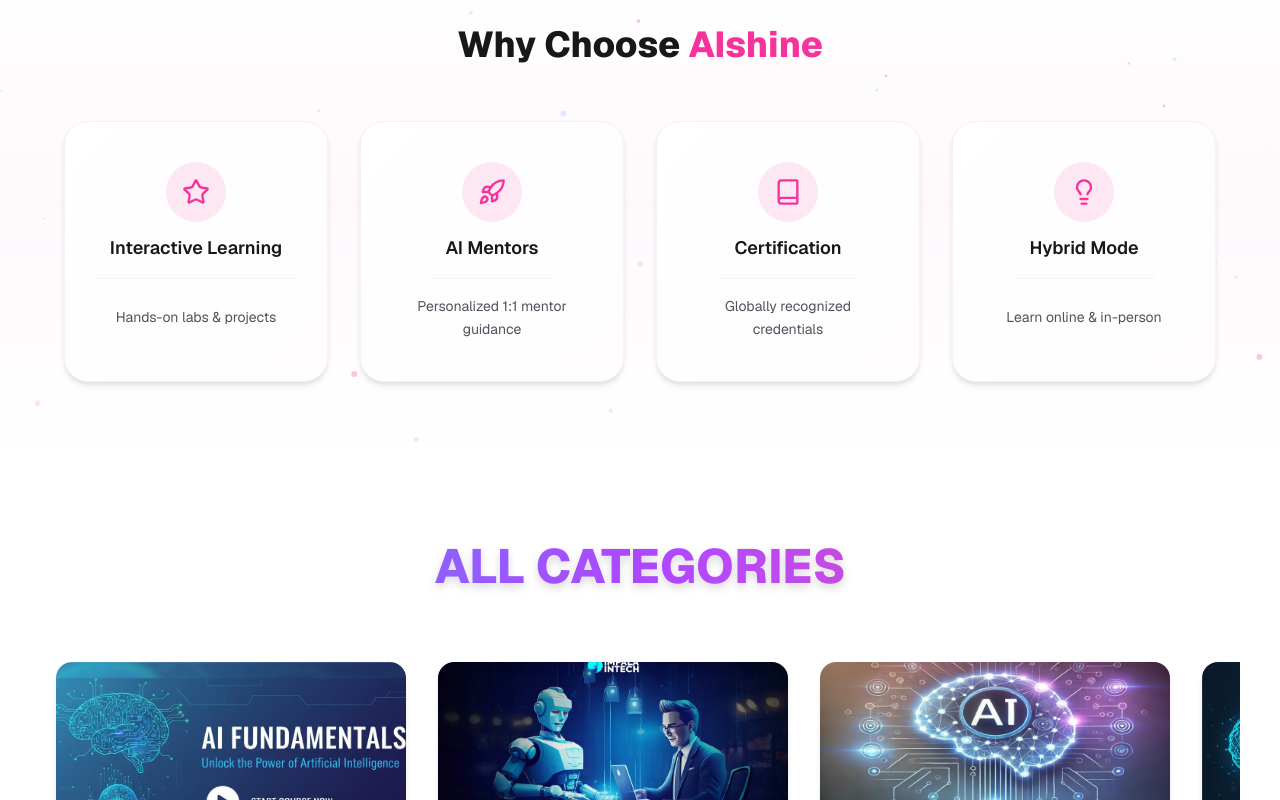
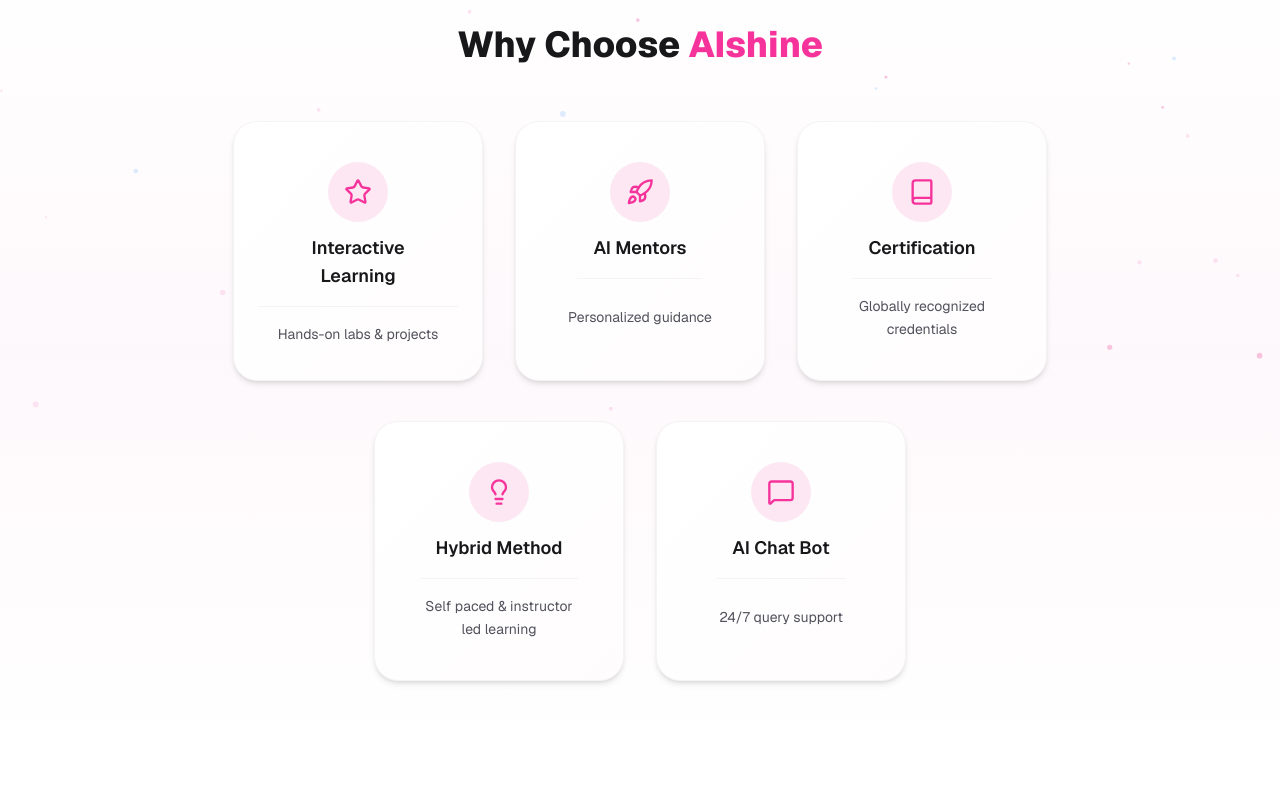
Before and after one commit to akshatmikki/aishinewebsite, a Next.js app: page / in a window 1280 px wide. Shown: the part 1680-2480 px from the top of the page. Built offline with nearby package versions, Linux system fonts and the light colour scheme.

Commit message:
boxes done..

```diff
--- a/app/page.tsx
+++ b/app/page.tsx
@@ -6,10 +6,9 @@
 import Link from "next/link";
 import { motion, AnimatePresence } from "framer-motion";
 import { Card, CardContent, CardHeader, CardTitle } from "@/components/ui/card";
-import { Star, Rocket, Book, Lightbulb } from "lucide-react";
+import { Star, Rocket, Book, Lightbulb, MessageSquare } from "lucide-react";
 import { useSearchParams } from "next/navigation";
 
-const benefitIcons = [Star, Rocket, Book, Lightbulb];
 const slides = [
   {
     id: 1,
@@ -109,15 +108,30 @@
 };
 
 const benefits = [
-  { title: "Interactive Learning", desc: "Hands-on labs & projects" },
-  { title: "AI Mentors", desc: "Personalized 1:1 mentor guidance" },
-  { title: "Certification", desc: "Globally recognized credentials" },
-  { title: "Hybrid Mode", desc: "Learn online & in-person" },
+  {
+    title: "Interactive Learning",
+    desc: "Hands-on labs & projects",
+    icon: Star,
+  },
+  { title: "AI Mentors", desc: "Personalized guidance", icon: Rocket },
+  {
+    title: "Certification",
+    desc: "Globally recognized credentials",
+    icon: Book,
+  },
+  {
+    title: "Hybrid Method",
+    desc: "Self paced & instructor led learning",
+    icon: Lightbulb,
+  },
+  { title: "AI Chat Bot", desc: "24/7 query support", icon: MessageSquare },
 ];
 
 export default function Home() {
   return (
-    <Suspense fallback={<div className="text-center py-20 text-lg">Loading...</div>}>
+    <Suspense
+      fallback={<div className="text-center py-20 text-lg">Loading...</div>}
+    >
       <HomeContent />
     </Suspense>
   );
@@ -133,7 +147,9 @@
 
   // Type for category keys
   type CourseCategory = keyof typeof courseDetails;
-  const [activeCategory, setActiveCategory] = useState<CourseCategory | null>(null);
+  const [activeCategory, setActiveCategory] = useState<CourseCategory | null>(
+    null
+  );
 
   useEffect(() => {
     if (categoryParam) {
@@ -150,7 +166,8 @@
       // Step 2: Scroll to All Courses section slightly after
       setTimeout(() => {
         const section = document.getElementById("courses");
-        if (section) section.scrollIntoView({ behavior: "smooth", block: "start" });
+        if (section)
+          section.scrollIntoView({ behavior: "smooth", block: "start" });
       }, 800);
 
       // Step 3: Clean up the URL
@@ -413,22 +430,22 @@
         >
           Why Choose <span className="text-pink-500">AIshine</span>
         </motion.h2>
-        <div className="relative grid md:grid-cols-4 gap-8 max-w-6xl mx-auto z-10">
-          {benefits.map((b, i) => {
-            const Icon = benefitIcons[i % benefitIcons.length];
-            return (
+        <div className="relative flex flex-col items-center justify-center gap-10 z-10">
+          {/* First row - 3 boxes */}
+          <div className="flex flex-wrap justify-center gap-8">
+            {benefits.slice(0, 3).map((b, i) => (
               <motion.div
                 key={i}
                 initial={{ opacity: 0, y: 40 }}
                 whileInView={{ opacity: 1, y: 0 }}
-                transition={{ duration: 0.6, delay: i * 0.2 }}
+                transition={{ duration: 0.6, delay: i * 0.15 }}
                 whileHover={{ scale: 1.05 }}
                 className="flex"
               >
-                <Card className="flex flex-col justify-between items-center text-center w-full h-full min-h-[260px] p-6 rounded-3xl border border-transparent bg-gradient-to-br from-white/80 to-pink-50/20 dark:from-zinc-800/70 dark:to-zinc-900/50 shadow-md hover:shadow-pink-400/20 hover:border-pink-300/40 dark:hover:border-pink-500/40 transition-all duration-500 ease-out">
+                <Card className="flex flex-col justify-between items-center text-center w-[250px] h-[260px] p-6 rounded-3xl border border-transparent bg-gradient-to-br from-white/80 to-pink-50/20 dark:from-zinc-800/70 dark:to-zinc-900/50 shadow-md hover:shadow-pink-400/20 hover:border-pink-300/40 dark:hover:border-pink-500/40 transition-all duration-500 ease-out">
                   <CardHeader className="flex flex-col items-center gap-3 relative z-10">
                     <div className="bg-pink-100 dark:bg-zinc-700 p-4 rounded-full inline-flex">
-                      <Icon className="w-7 h-7 text-pink-500 dark:text-pink-400" />
+                      <b.icon className="w-7 h-7 text-pink-500 dark:text-pink-400" />
                     </div>
                     <CardTitle className="text-lg font-semibold text-zinc-900 dark:text-zinc-100">
                       {b.title}
@@ -441,8 +458,38 @@
                   </CardContent>
                 </Card>
               </motion.div>
-            );
-          })}
+            ))}
+          </div>
+
+          {/* Second row - 2 boxes */}
+          <div className="flex flex-wrap justify-center gap-8">
+            {benefits.slice(3, 5).map((b, i) => (
+              <motion.div
+                key={i + 3}
+                initial={{ opacity: 0, y: 40 }}
+                whileInView={{ opacity: 1, y: 0 }}
+                transition={{ duration: 0.6, delay: (i + 3) * 0.15 }}
+                whileHover={{ scale: 1.05 }}
+                className="flex"
+              >
+                <Card className="flex flex-col justify-between items-center text-center w-[250px] h-[260px] p-6 rounded-3xl border border-transparent bg-gradient-to-br from-white/80 to-pink-50/20 dark:from-zinc-800/70 dark:to-zinc-900/50 shadow-md hover:shadow-pink-400/20 hover:border-pink-300/40 dark:hover:border-pink-500/40 transition-all duration-500 ease-out">
+                  <CardHeader className="flex flex-col items-center gap-3 relative z-10">
+                    <div className="bg-pink-100 dark:bg-zinc-700 p-4 rounded-full inline-flex">
+                      <b.icon className="w-7 h-7 text-pink-500 dark:text-pink-400" />
+                    </div>
+                    <CardTitle className="text-lg font-semibold text-zinc-900 dark:text-zinc-100">
+                      {b.title}
+                    </CardTitle>
+                  </CardHeader>
+                  <CardContent className="relative z-10 flex-grow flex items-center">
+                    <p className="text-sm text-zinc-600 dark:text-zinc-400 leading-relaxed">
+                      {b.desc}
+                    </p>
+                  </CardContent>
+                </Card>
+              </motion.div>
+            ))}
+          </div>
         </div>
       </section>
 
```
